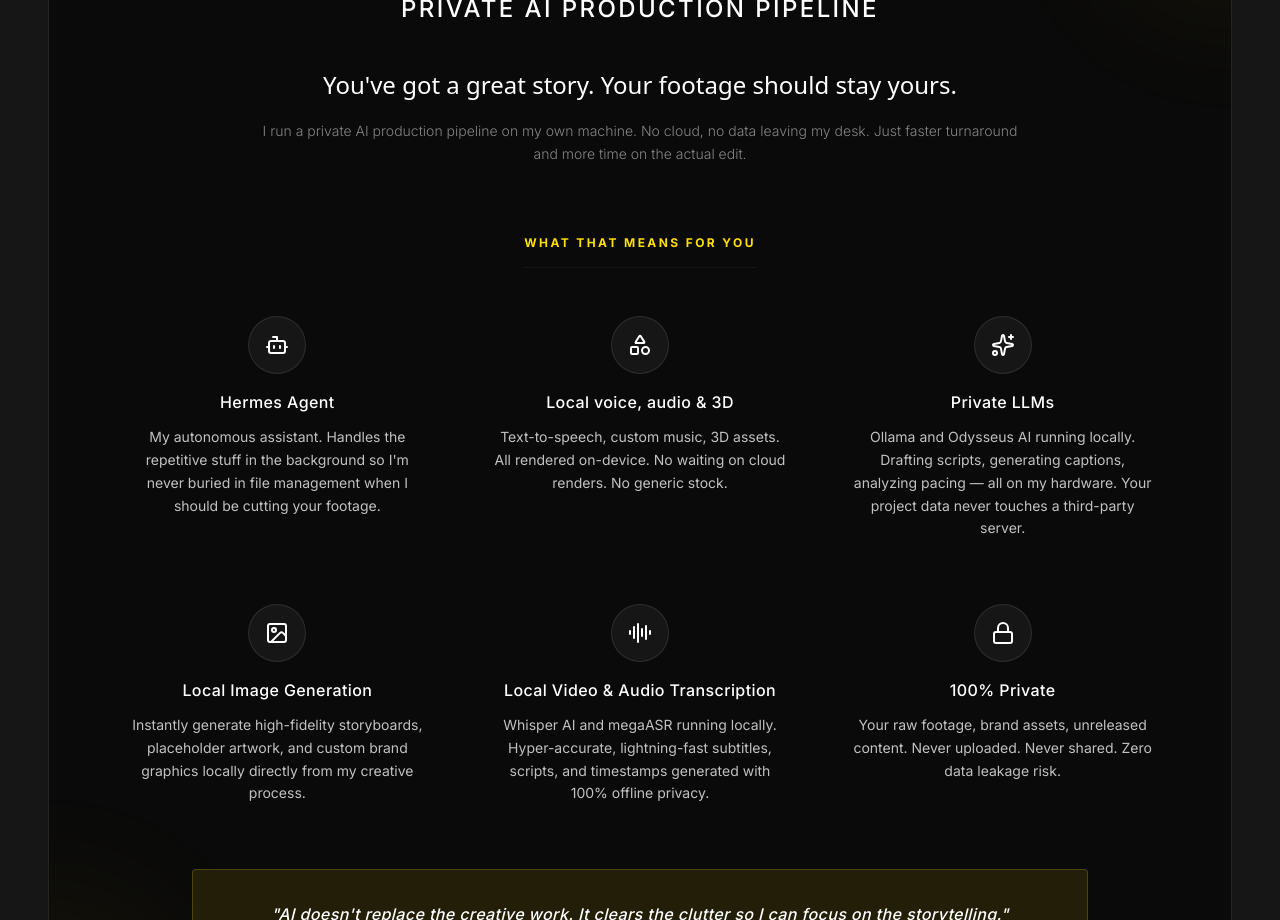
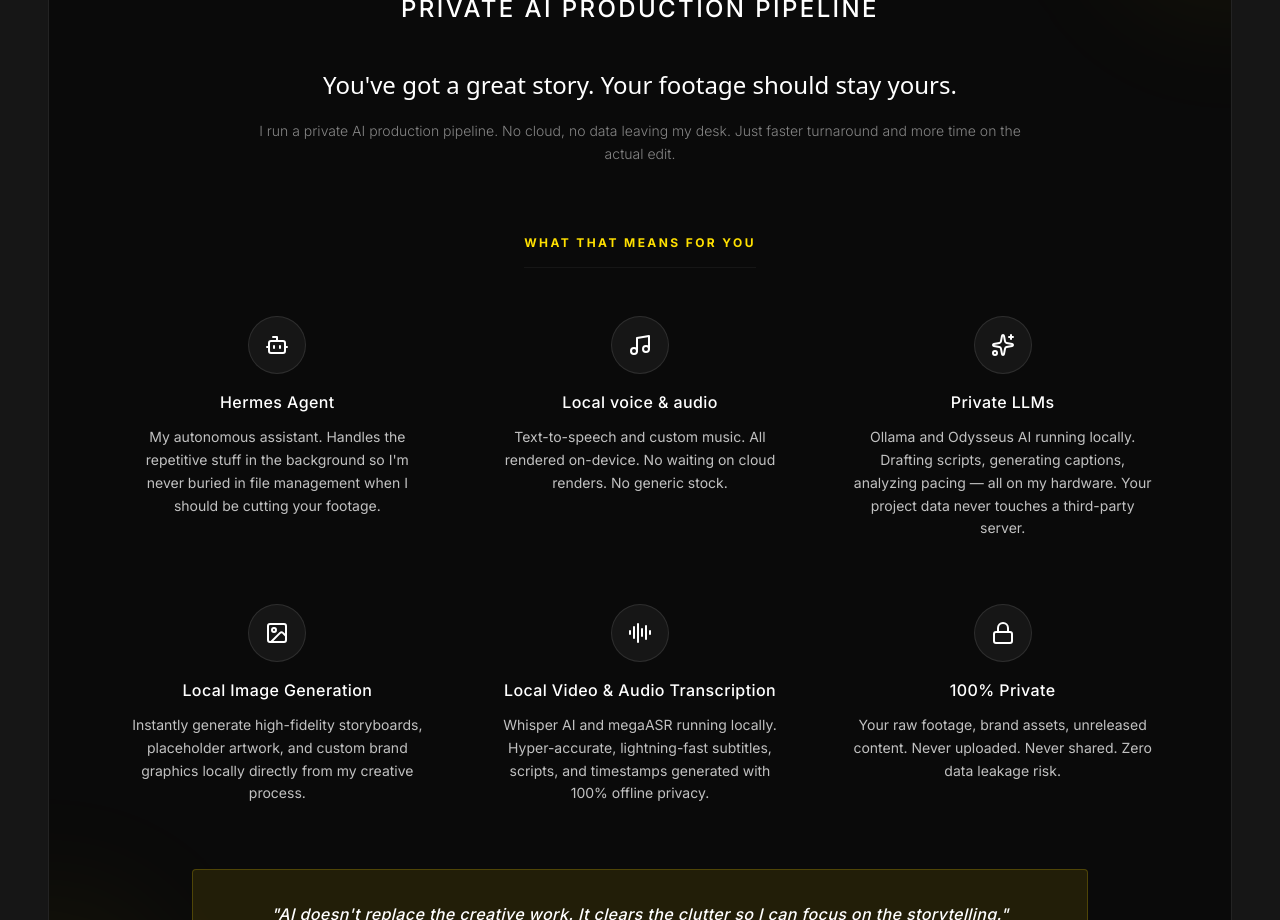
Before and after one commit to johncedrickcantong01-sys/Ced-Portfolio-Website, a React (Vite) app: page / in a window 1280 px wide. Shown: the part 3760-4680 px from the top of the page. Built offline with nearby package versions, Linux system fonts and the light colour scheme.

Commit message:
feat: update about section features
Replace generic icon with Music icon and refine messaging regarding the local AI pipeline.

```diff
--- a/src/components/About.tsx
+++ b/src/components/About.tsx
@@ -1,5 +1,5 @@
 import React, { useState } from 'react';
-import { Film, Clock, Award, Clapperboard, Layers, Scissors, PenTool, Sparkles, Zap, Atom, Shapes, Bot, Lock, Image, AudioLines } from 'lucide-react';
+import { Film, Clock, Award, Clapperboard, Layers, Scissors, PenTool, Sparkles, Zap, Atom, Shapes, Bot, Lock, Image, AudioLines, Music } from 'lucide-react';
 // @ts-ignore
 import myPhoto from '../../1760680944153.jpeg_2K_202607030135.jpeg';
 
@@ -220,7 +220,7 @@
               You've got a great story. Your footage should stay yours.
             </p>
             <p className="text-body-lg text-white leading-relaxed">
-              I run a private AI production pipeline on my own machine. No cloud, no data leaving my desk. Just faster turnaround and more time on the actual edit.
+              I run a private AI production pipeline. No cloud, no data leaving my desk. Just faster turnaround and more time on the actual edit.
             </p>
           </div>
 
@@ -250,12 +250,12 @@
             <div className="group text-center">
               <div className="flex flex-col items-center gap-4">
                 <div className="p-4 bg-white/5 border border-white/10 rounded-full group-hover:border-primary/50 transition-colors">
-                  <Shapes className="w-6 h-6 text-white group-hover:text-primary transition-colors" />
+                  <Music className="w-6 h-6 text-white group-hover:text-primary transition-colors" />
                 </div>
                 <div>
-                  <h4 className="text-white font-medium tracking-wide mb-3">Local voice, audio & 3D</h4>
+                  <h4 className="text-white font-medium tracking-wide mb-3">Local voice & audio</h4>
                   <p className="text-sm text-text-muted leading-relaxed">
-                    Text-to-speech, custom music, 3D assets. All rendered on-device. No waiting on cloud renders. No generic stock.
+                    Text-to-speech and custom music. All rendered on-device. No waiting on cloud renders. No generic stock.
                   </p>
                 </div>
               </div>
```
